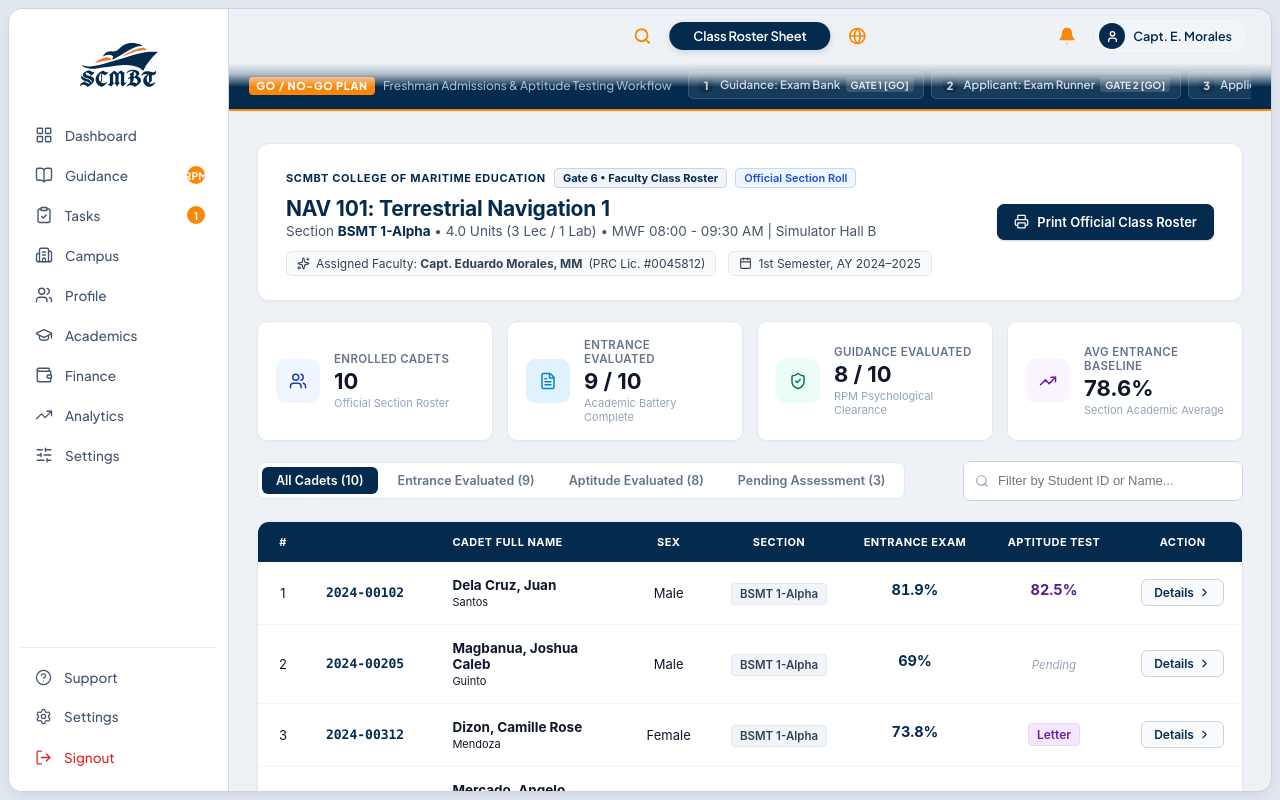
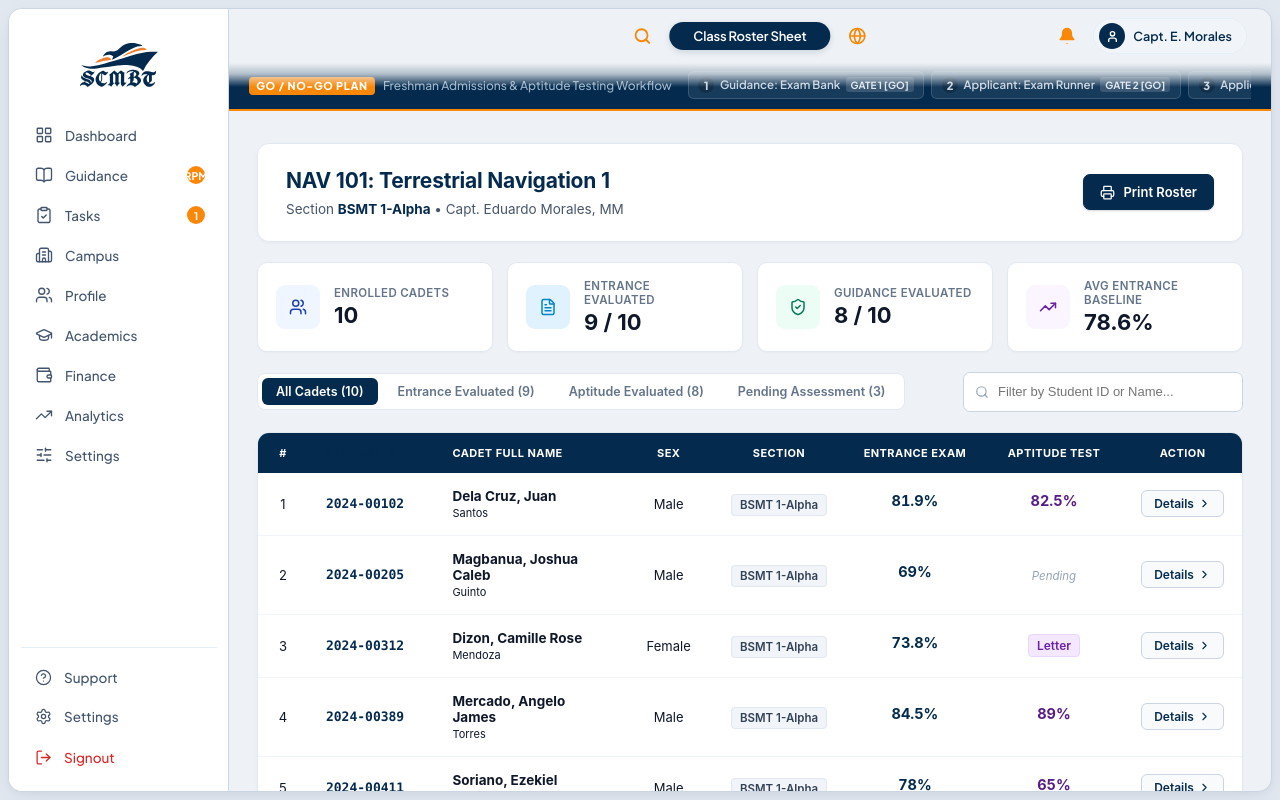
Before and after one commit to PSYDN26/rdesignSYS, a React (Vite) app: page / in a window 1280 px wide. Built offline with nearby package versions, Linux system fonts and the light colour scheme.

Commit message:
refactor: unslop header sections in Legacy Migration and Faculty Class Roster

```diff
--- a/src/components/FacultyClassRoster.jsx
+++ b/src/components/FacultyClassRoster.jsx
@@ -5,13 +5,11 @@ import {
   Printer,
   ShieldCheck,
   FileSpreadsheet,
-  Calendar,
   X,
   TrendingUp,
   Brain,
   FileText,
-  ChevronRight,
-  Sparkles
+  ChevronRight
 } from 'lucide-react';
 import './FacultyClassRoster.css';
 
@@ -329,33 +327,13 @@ export default function FacultyClassRoster({ onBackToGate5 }) {
 
   return (
     <div className="faculty-roster-container">
-      {/* Roster Header Banner */}
+      {/* Roster Header Banner (Clean & Minimal) */}
       <header className="roster-header-card">
         <div className="header-meta-left">
-          <div className="institutional-kicker">
-            <span className="inst-badge">SCMBT College of Maritime Education</span>
-            <span className="gate-pill">Gate 6 &bull; Faculty Class Roster</span>
-            <span className="accreditation-pill">Official Section Roll</span>
-          </div>
-
-          <div className="course-title-lockup">
-            <h1 className="course-code-heading font-mono">{courseInfo.courseCode}: {courseInfo.courseTitle}</h1>
-            <p className="course-sub-line">
-              Section <strong>{courseInfo.section}</strong> &bull; {courseInfo.creditUnits} &bull; {courseInfo.schedule}
-            </p>
-          </div>
-
-          <div className="instructor-badge-row">
-            <span className="instructor-chip">
-              <Sparkles size={13} className="text-amber-500" />
-              <span>Assigned Faculty: <strong>{courseInfo.instructor}</strong></span>
-              <span className="font-mono text-slate-400">({courseInfo.prcLicense})</span>
-            </span>
-            <span className="term-chip">
-              <Calendar size={13} className="text-slate-500" />
-              <span>{courseInfo.term}</span>
-            </span>
-          </div>
+          <h1 className="course-code-heading font-mono">{courseInfo.courseCode}: {courseInfo.courseTitle}</h1>
+          <p className="course-sub-line">
+            Section <strong>{courseInfo.section}</strong> &bull; {courseInfo.instructor}
+          </p>
         </div>
 
         <div className="header-actions-right">
@@ -363,10 +341,10 @@ export default function FacultyClassRoster({ onBackToGate5 }) {
             type="button"
             className="btn-print-official"
             onClick={() => setIsPrintModalOpen(true)}
-            title="Generate Official SCMBT Class Roster Sheet"
+            title="Print Official Section Roster"
           >
             <Printer size={15} />
-            <span>Print Official Class Roster</span>
+            <span>Print Roster</span>
           </button>
         </div>
       </header>
@@ -380,7 +358,6 @@ export default function FacultyClassRoster({ onBackToGate5 }) {
           <div className="metric-content">
             <span className="metric-caption">Enrolled Cadets</span>
             <span className="metric-number tabular-nums">{metrics.total}</span>
-            <span className="metric-foot">Official Section Roster</span>
           </div>
         </div>
 
@@ -391,7 +368,6 @@ export default function FacultyClassRoster({ onBackToGate5 }) {
           <div className="metric-content">
             <span className="metric-caption">Entrance Evaluated</span>
             <span className="metric-number tabular-nums">{metrics.entranceDone} / {metrics.total}</span>
-            <span className="metric-foot">Academic Battery Complete</span>
           </div>
         </div>
 
@@ -402,7 +378,6 @@ export default function FacultyClassRoster({ onBackToGate5 }) {
           <div className="metric-content">
             <span className="metric-caption">Guidance Evaluated</span>
             <span className="metric-number tabular-nums">{metrics.aptitudeDone} / {metrics.total}</span>
-            <span className="metric-foot">RPM Psychological Clearance</span>
           </div>
         </div>
 
@@ -413,7 +388,6 @@ export default function FacultyClassRoster({ onBackToGate5 }) {
           <div className="metric-content">
             <span className="metric-caption">Avg Entrance Baseline</span>
             <span className="metric-number tabular-nums">{metrics.avgEntrance}%</span>
-            <span className="metric-foot">Section Academic Average</span>
           </div>
         </div>
       </section>
--- a/src/components/GuidanceLegacyMigration.jsx
+++ b/src/components/GuidanceLegacyMigration.jsx
@@ -21,7 +21,6 @@ import {
   FileText,
   Brain,
   Info,
-  Layers,
   ChevronRight
 } from 'lucide-react';
 import './GuidanceLegacyMigration.css';
@@ -582,20 +581,12 @@ export default function GuidanceLegacyMigration({ onBackToGate4, onProceedToGate
         style={{ display: 'none' }}
       />
 
-      {/* Header Section */}
+      {/* Header Section (Clean & Minimal) */}
       <div className="migration-header-card">
         <div className="header-left">
-          <div className="header-badge-row">
-            <span className="inst-badge">SCMBT Guidance Directorate</span>
-            <span className="gate-pill">Gate 5 Migration</span>
-            <span className="version-pill">
-              <Layers size={11} />
-              <span>Version Control &bull; Dual Exam Columns</span>
-            </span>
-          </div>
           <h1 className="header-title">Student Entrance Exam &amp; Aptitude Migration</h1>
           <p className="header-subtitle">
-            Historical student testing roster. Click <strong>Details</strong> on any student to view full category breakdowns, RPM psychological evaluation, or adjust admission status.
+            Historical student testing and examination database
           </p>
         </div>
 
```
